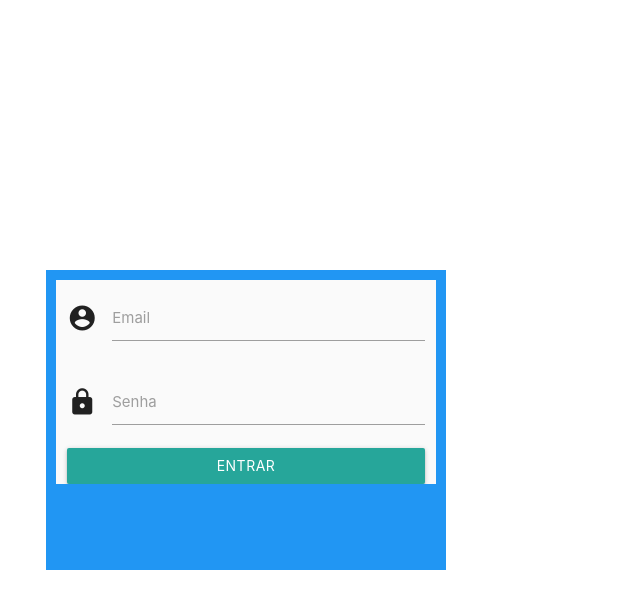
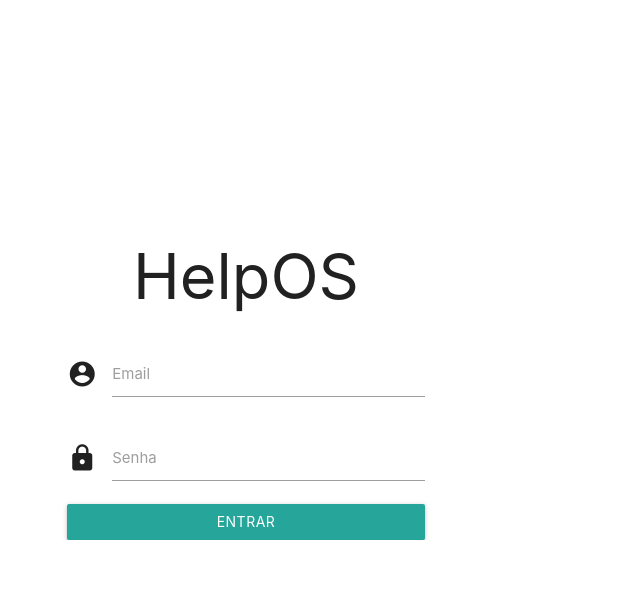
Before and after one commit to mrbrunelli/help-os, a PHP site: page /app/login.html in a window 1280 px wide. Shown: the top 609 px of the page, without its empty margins (0-640 px from the left). Run offline with PHP 8.4, Linux system fonts and the light colour scheme.

Commit message:
orgazinando o grid do formulário de login

```diff
--- a/app/assets/css/style.css
+++ b/app/assets/css/style.css
@@ -26,12 +26,12 @@
 
     #div-center {
         width: 400px;
-        height: 300px;
+        height: 400px;
         left: 20%;
         margin: -130px 0 0 -210px;
         padding: 10px;
         position: absolute;
-        top: 50%;
+        top: 40%;
     }
     /* ------------------------------------------------ CONTEUDO DA PAGINA */
 
--- a/app/login.html
+++ b/app/login.html
@@ -14,10 +14,11 @@
 </head>
 
 <body>
-    <div class="row blue" id="div-center">
+    <div class="row" id="div-center">
         <div class="col s12">
             <div class="row">
-                <div class="col s12 grey lighten-5 z-depth-2">
+                <div class="col s12">
+                    <h1 class="center">HelpOS</h1>
                     <!-- FORMULARIO -->
                     <div class="row">
                         <form action="" class="col s12">
```
